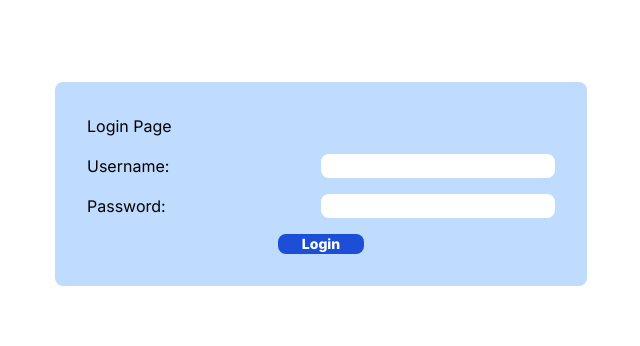
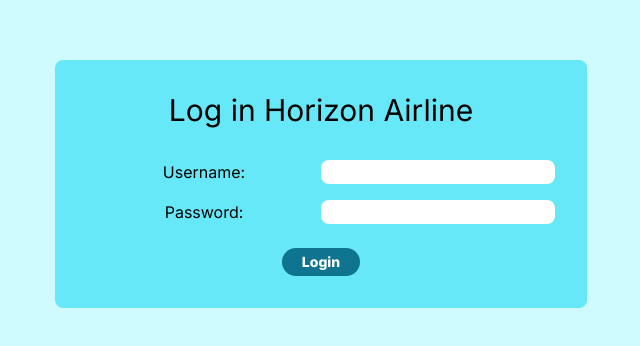
Before and after one commit to ScalabilityIssues/frontend, a Next.js app: page /login in a window 1280 px wide. Shown: the part 216-562 px from the top of the page, without its empty margins (319-959 px from the left). Built offline with nearby package versions, Linux system fonts and the light colour scheme.

Commit message:
Small graphical changes

```diff
--- a/app/login/page.tsx
+++ b/app/login/page.tsx
@@ -2,7 +2,7 @@
 
 export default function Login() {
   return (
-    <main className="flex items-center justify-center md:h-screen">
+    <main className="flex items-center justify-center md:h-screen bg-cyan-100">
 
           <LoginForm />
 
--- a/components/login-form.tsx
+++ b/components/login-form.tsx
@@ -2,11 +2,11 @@
 
     return (
     <div className='flex items-center justify-center'>
-        <form className="bg-blue-200 p-8 rounded-lg ">
-            <div className="grid grid-cols-1 ">
-                <h1> Login Page</h1>
+        <form className="bg-cyan-300 p-8 rounded-lg ">
+
+                <h1 className="flex items-center justify-center text-3xl pb-4"> Log in Horizon Airline</h1>
                 <div className="grid grid-cols-2 pt-4 pb-2">
-                    <label htmlFor="username">Username:</label>
+                    <label className="flex justify-center" htmlFor="username">Username:</label>
                     <input
                     type="text"
                     id="username"
@@ -15,7 +15,7 @@
                     />
                 </div>
                 <div className="grid grid-cols-2 pt-2 pb-4">
-                    <label htmlFor="password">Password:</label>
+                    <label className="flex justify-center" htmlFor="password">Password:</label>
                     <input
                     type="password"
                     id="password"
@@ -23,12 +23,12 @@
                     className='rounded-lg'
                     />
                 </div>
-                <div className="flex items-center justify-center">
-                    <button type="submit" className="justify-center rounded-lg bg-blue-700 pl-6 pr-6 text-sm font-extrabold text-white hover:bg-blue-700 focus-visible:outline focus-visible:outline-2 focus-visible:outline-offset-2 focus-visible:outline-blue-800">
+                <div className="flex items-center justify-center pt-2">
+                    <button type="submit" className="justify-center rounded-full bg-cyan-700 pt-1 pb-1 pl-5 pr-5 text-sm font-extrabold text-white hover:bg-cyan-700 focus-visible:outline focus-visible:outline-2 focus-visible:outline-offset-2 focus-visible:outline-cyan-800">
                         Login
                     </button>
                 </div>
-            </div>
+
         </form>
     </div>
     );
```
